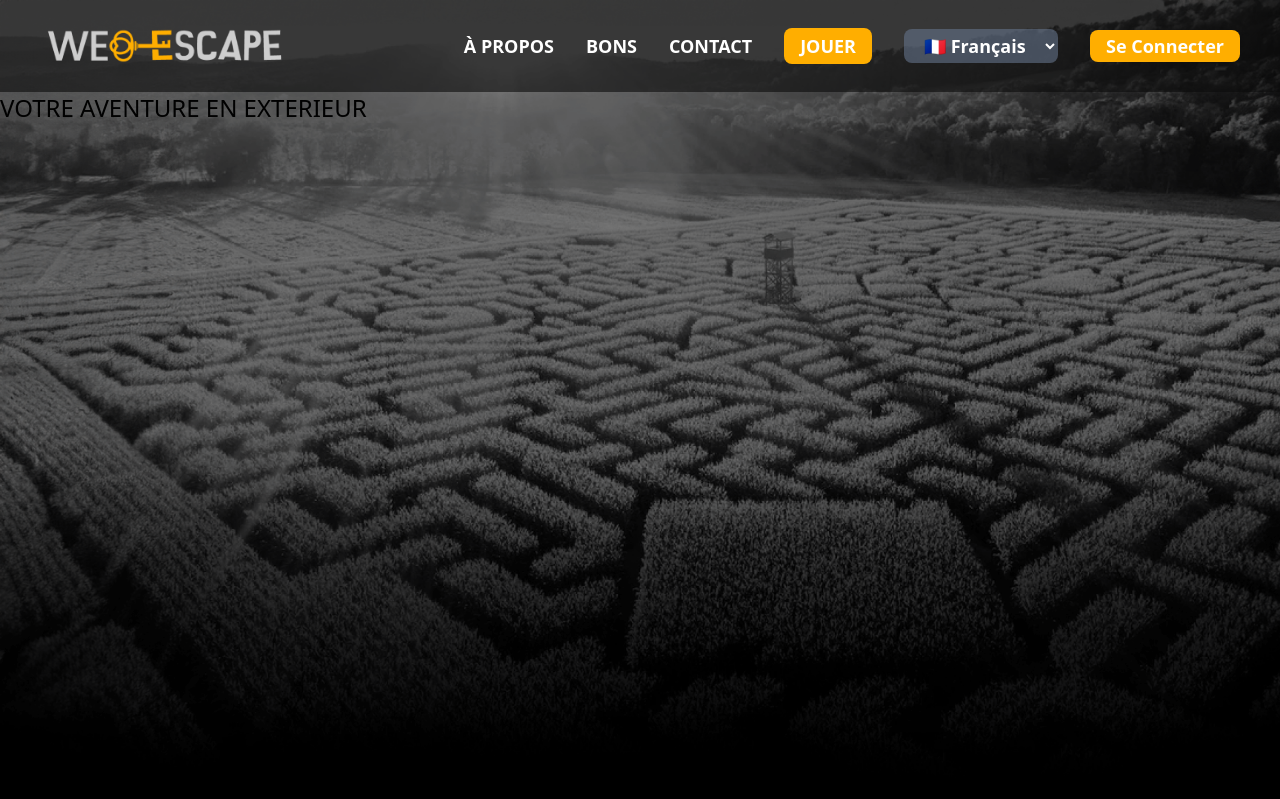
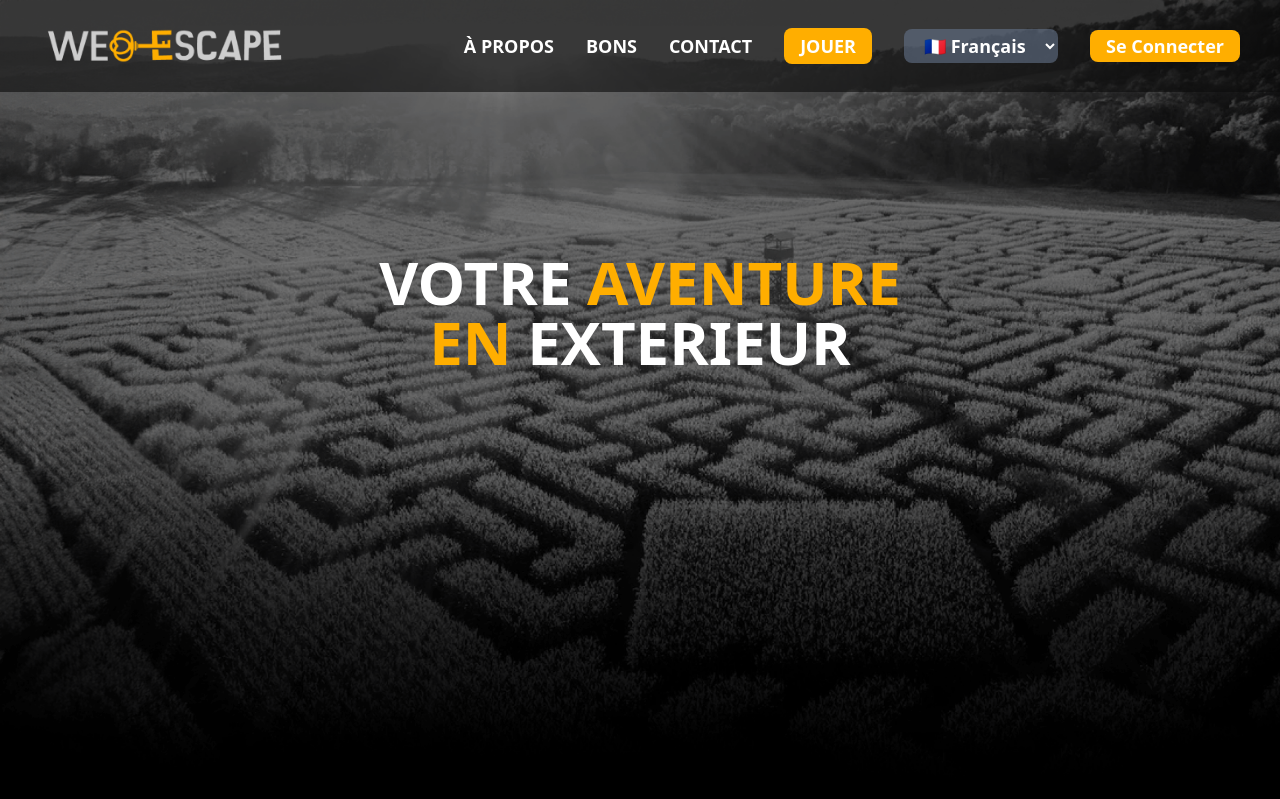
Before and after one commit to YxxgSxxl/Kaiserstuhl-Escape, a PHP site: page / in a window 1280 px wide. Shown: the top 799 px of the page. Before the commit the page ends 726 px from the top, so only its background shows below. Run offline with PHP 8.4, Linux system fonts and the light colour scheme.

Commit message:
H1 style and corrections

```diff
--- a/public/index.html
+++ b/public/index.html
@@ -23,8 +23,10 @@
                     <li class="bg-ks-orange px-4 py-1 rounded-lg"><a href="#" class="">JOUER</a></li>
                     <li>
                         <select name="lang" id="lang" class="px-4 py-1 rounded-lg bg-slate-500/60 text-lg">
-                            <option value="fr">🇫🇷 <div class="ks-hidden">Français</div></option>
-                            <option value="en">🇬🇧 <div class="ks-hidden">Anglais</div></option>
+                            <option value="fr">🇫🇷 <div class="ks-hidden">Français</div>
+                            </option>
+                            <option value="en">🇬🇧 <div class="ks-hidden">Anglais</div>
+                            </option>
                         </select>
                     </li>
                     <li><a href="#" class="bg-ks-orange px-4 py-1 rounded-lg text-lg">Se Connecter</a></li>
@@ -32,9 +34,12 @@
             </nav>
         </header>
 
-        <main>
-            <h1 class="text-2xl">VOTRE AVENTURE EN EXTERIEUR</h1>
-        </main>
+        <h1 class="text-white font-semibold text-6xl text-center my-40">VOTRE <span class="text-ks-orange">AVENTURE</span><br><span
+                class="text-ks-orange">EN</span> EXTERIEUR</h1>
+    </section>
+
+    <section class="h-[100vh] bg-ks-black">
+
     </section>
 
 
--- a/public/stylesheet/styles.css
+++ b/public/stylesheet/styles.css
@@ -544,6 +544,16 @@ video {
   --tw-backdrop-sepia:  ;
 }
 
+.my-10 {
+  margin-top: 2.5rem;
+  margin-bottom: 2.5rem;
+}
+
+.my-40 {
+  margin-top: 10rem;
+  margin-bottom: 10rem;
+}
+
 .flex {
   display: flex;
 }
@@ -554,6 +564,10 @@ video {
 
 .h-auto {
   height: auto;
+}
+
+.h-\[200vh\] {
+  height: 200vh;
 }
 
 .w-\[250px\] {
@@ -618,6 +632,11 @@ video {
   background-color: rgb(100 116 139 / 0.6);
 }
 
+.bg-ks-black {
+  --tw-bg-opacity: 1;
+  background-color: rgb(10 10 10 / var(--tw-bg-opacity));
+}
+
 .bg-cover {
   background-size: cover;
 }
@@ -646,6 +665,10 @@ video {
   padding-bottom: 1.5rem;
 }
 
+.text-center {
+  text-align: center;
+}
+
 .text-2xl {
   font-size: 1.5rem;
   line-height: 2rem;
@@ -656,11 +679,30 @@ video {
   line-height: 1.75rem;
 }
 
+.text-4xl {
+  font-size: 2.25rem;
+  line-height: 2.5rem;
+}
+
+.text-6xl {
+  font-size: 3.75rem;
+  line-height: 1;
+}
+
 .font-bold {
   font-weight: 700;
+}
+
+.font-semibold {
+  font-weight: 600;
 }
 
 .text-white {
   --tw-text-opacity: 1;
   color: rgb(255 255 255 / var(--tw-text-opacity));
 }
+
+.text-ks-orange {
+  --tw-text-opacity: 1;
+  color: rgb(255 174 0 / var(--tw-text-opacity));
+}
```
